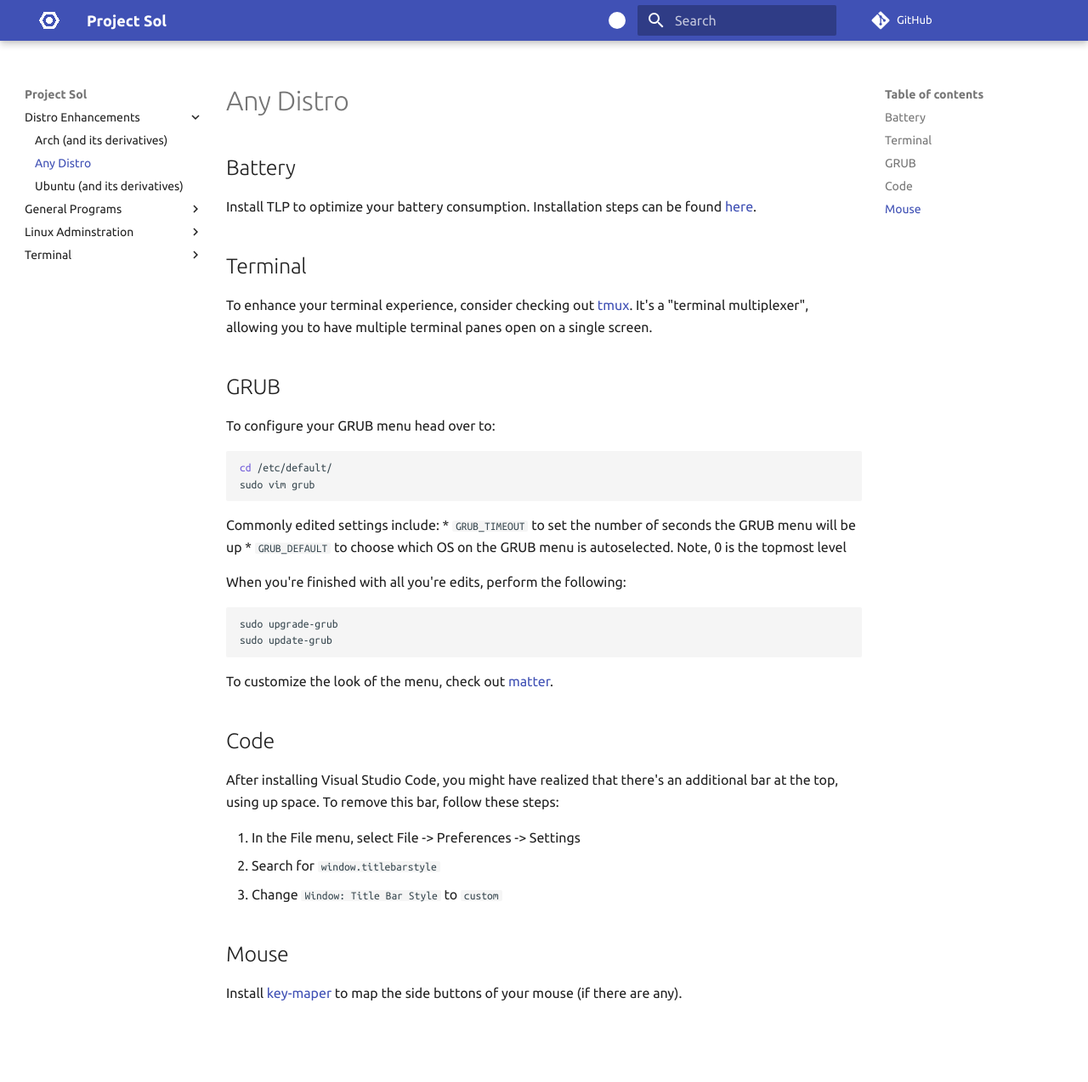
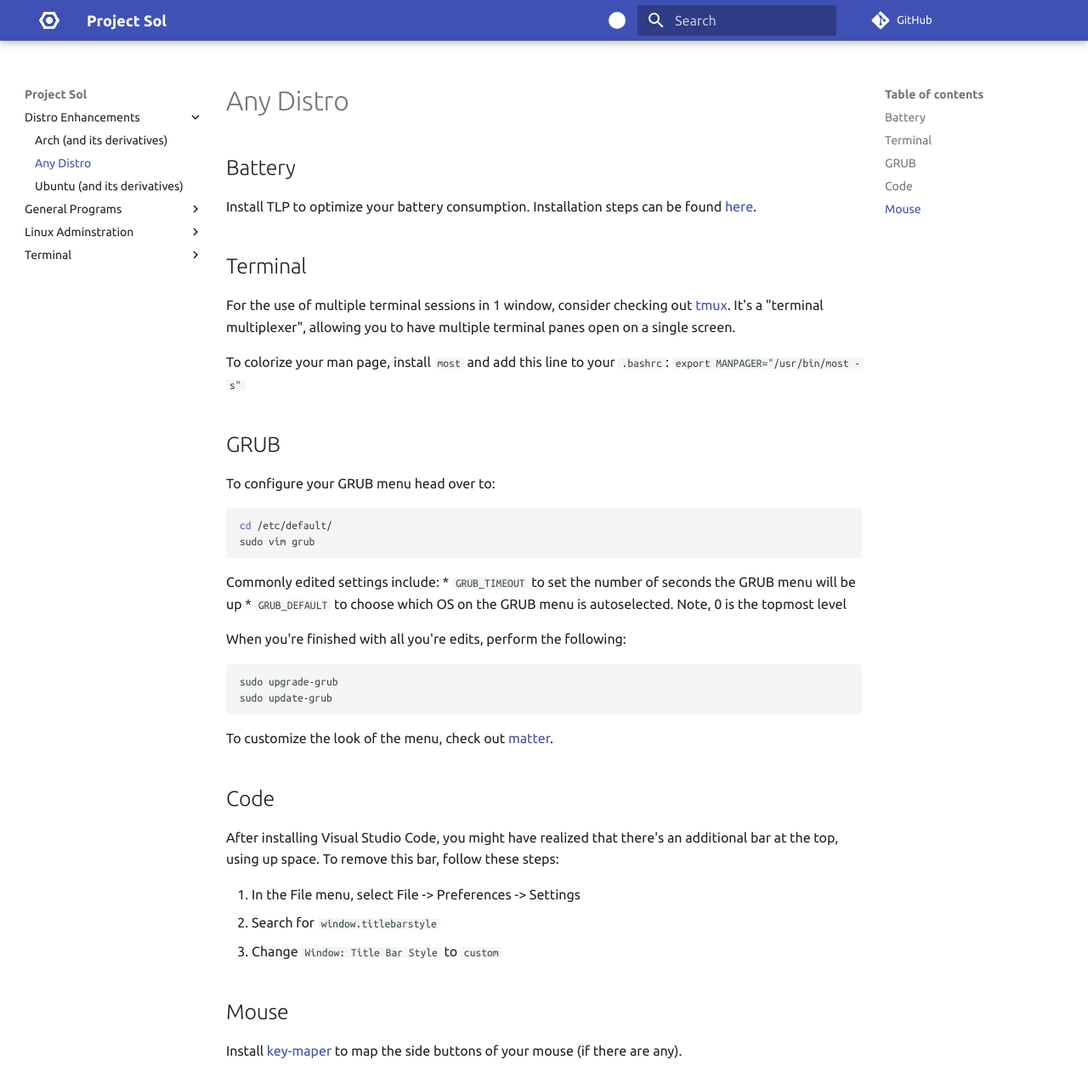
Before and after one commit to javier-solis/project-sol-notes, an MkDocs documentation site: the page built from docs/Distro Enhancements/general.md, in a window 1280 px wide and 1274 px high. Shown: the whole window at 85% size. Built offline with MkDocs 1.6.1 and Material for MkDocs 9.7.7, drawn with Linux system fonts in a browser that asks for light colours; comment, search, counter and statistics services are not loaded.

Commit message:
Small addition

```diff
--- a/docs/Distro Enhancements/general.md
+++ b/docs/Distro Enhancements/general.md
@@ -6,7 +6,9 @@ Install TLP to optimize your battery consumption. Installation steps can be foun
 
 ## Terminal
 
-To enhance your terminal experience, consider checking out [tmux](https://github.com/tmux/tmux). It's a "terminal multiplexer", allowing you to have multiple terminal panes open on a single screen.
+For the use of multiple terminal sessions in 1 window, consider checking out [tmux](https://github.com/tmux/tmux). It's a "terminal multiplexer", allowing you to have multiple terminal panes open on a single screen.
+
+To colorize your man page, install `most` and add this line to your `.bashrc`: `export MANPAGER="/usr/bin/most -s"`
 
 ## GRUB
 
```
